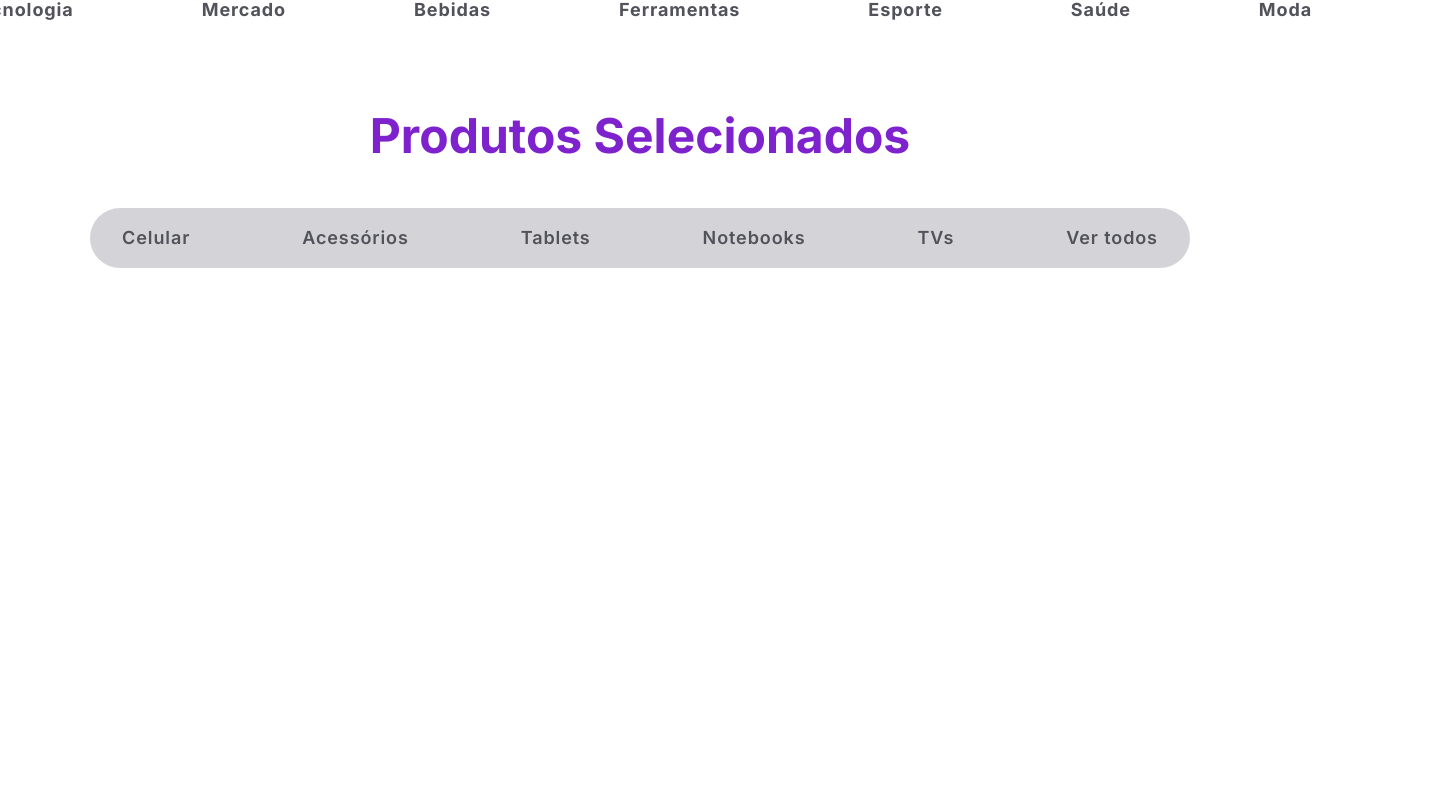
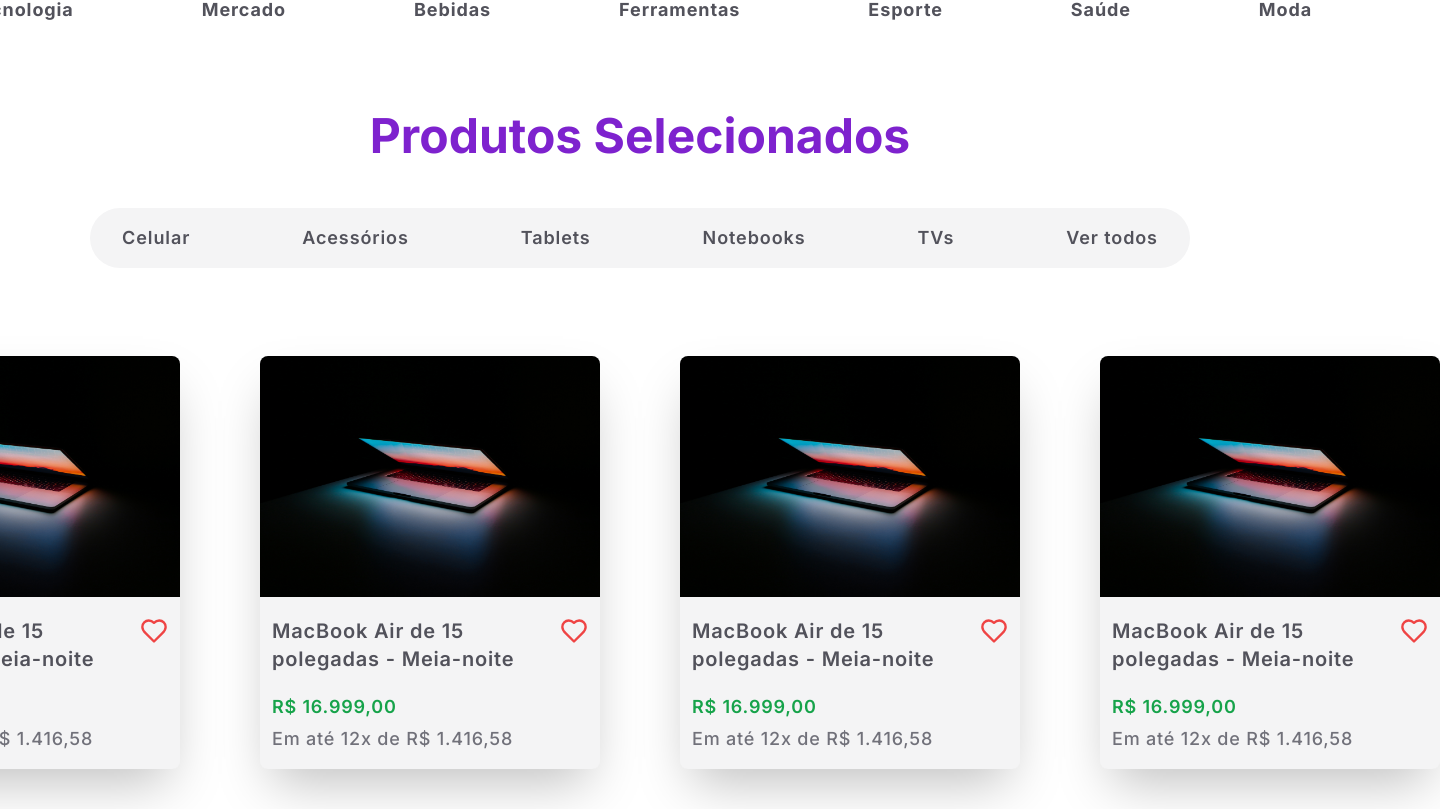
Before and after one commit to PabloJesusdaSilva/tec-e, a Next.js app: page / in a window 1280 px wide. Shown: the part 825-1634 px from the top of the page, 1440 px wide, since content can reach past the window. Before the commit the page ends 1141 px from the top, so only its background shows below. Built offline with nearby package versions, Linux system fonts and the light colour scheme.

Commit message:
:feat: creating product cards

```diff
--- a/src/app/components/ProductBar.tsx
+++ b/src/app/components/ProductBar.tsx
@@ -6,7 +6,7 @@
          </h3>
 
          <nav className='mt-12'>
-            <ul className='flex space-x-12 text-lg font-semibold tracking-wider rounded-full bg-zinc-300'>
+            <ul className='flex space-x-12 text-lg font-semibold tracking-wider rounded-full bg-zinc-100'>
                <li className='py-4 px-8 rounded-full transition-all duration-300 text-zinc-600 hover:text-zinc-200 hover:bg-purple-700'>
                   <span>
                      Celular
--- /dev/null
+++ b/src/app/components/ProductCard.tsx
@@ -0,0 +1,53 @@
+import Image from 'next/image';
+
+import { HeartIcon} from 'lucide-react';
+
+interface ICard {
+   image: any;
+   title: string;
+   newPrice: string;
+   oldPrice: string;
+}
+
+const ProductCard = ({
+   image,
+   title,
+   newPrice,
+   oldPrice
+}: ICard) => {
+   return(
+      <article className='w-[380px] m-10 shadow-2xl tracking-wider rounded-lg bg-zinc-100'>
+         <Image
+            src={image}
+            alt='Product Image'
+            className='rounded-t-lg'
+         />
+
+         <div className='mb-4 px-3 pt-5'>
+            <div className='flex w-full justify-evenly'>
+               <h4 className='w-72 text-xl text-zinc-600 font-semibold'>
+                  {title}
+               </h4>
+
+               <HeartIcon
+                  size={28}
+                  color='#ef4444'
+                  className='text-red-500 transition-all duration-300 hover:-translate-y-2'
+               />
+            </div>
+
+            <div className='flex flex-col mt-5'>
+            <span className='text-lg text-green-600 font-semibold'>
+               {newPrice}
+            </span>
+
+            <span className='mt-1 text-lg text-zinc-500 font-medium'>
+               {oldPrice}
+            </span>
+            </div>
+         </div>
+      </article>
+   );
+}
+
+export default ProductCard;
--- a/src/app/page.tsx
+++ b/src/app/page.tsx
@@ -1,6 +1,7 @@
 import Banner from './components/Banner';
 import CategoryProduct from './components/CategoryProducts';
 import ProductBar from './components/ProductBar';
+import CardSection from './partials/CardSection';
 import Header from './partials/Header';
 
 const Home = () => {
@@ -14,6 +15,8 @@
         <CategoryProduct />
 
         <ProductBar />
+
+        <CardSection />
       </main>
     </>
   );
--- /dev/null
+++ b/src/app/partials/CardSection.tsx
@@ -0,0 +1,36 @@
+import ProductCard from  '../components/ProductCard';
+
+import Product from '@/app/assets/banner.jpg';
+
+const CardSection = () => {
+   return(
+      <section className='flex justify-center w-full'>
+         <ProductCard
+            image={Product}
+            title='MacBook Air de 15 polegadas - Meia-noite'
+            newPrice='R$ 16.999,00'
+            oldPrice='Em até 12x de R$ 1.416,58'
+         />
+         <ProductCard
+            image={Product}
+            title='MacBook Air de 15 polegadas - Meia-noite'
+            newPrice='R$ 16.999,00'
+            oldPrice='Em até 12x de R$ 1.416,58'
+         />
+         <ProductCard
+            image={Product}
+            title='MacBook Air de 15 polegadas - Meia-noite'
+            newPrice='R$ 16.999,00'
+            oldPrice='Em até 12x de R$ 1.416,58'
+         />
+         <ProductCard
+            image={Product}
+            title='MacBook Air de 15 polegadas - Meia-noite'
+            newPrice='R$ 16.999,00'
+            oldPrice='Em até 12x de R$ 1.416,58'
+         />
+      </section>
+   );
+}
+
+export default CardSection;
```
